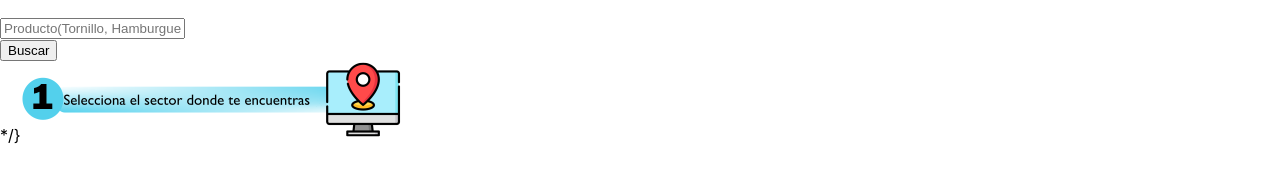
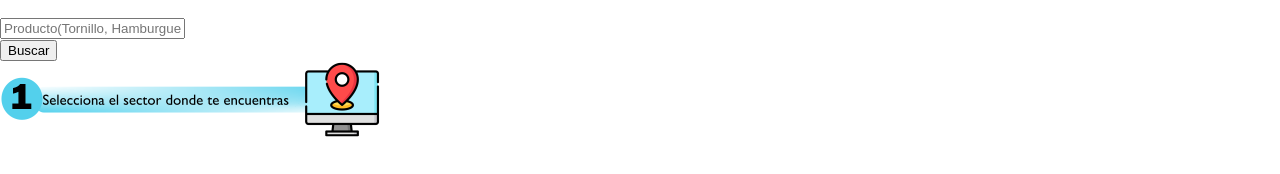
Before and after one commit to OmaidenSOFT/muycercanoApp, a React (Create React App) app: page / in a window 1280 px wide. Shown: the part 623-797 px from the top of the page. Built offline with nearby package versions, Linux system fonts and the light colour scheme; no server answers.

Commit message:
Fix App.js

```diff
--- a/src/App.js
+++ b/src/App.js
@@ -61,7 +61,7 @@ function App() {
 
 <div className="ui equal width form" id="demo-form">
 <div className="fields">
-<div className="field"> */}
+<div className="field">
 <img src={Paso1} />
  </div>
 </div>
```
